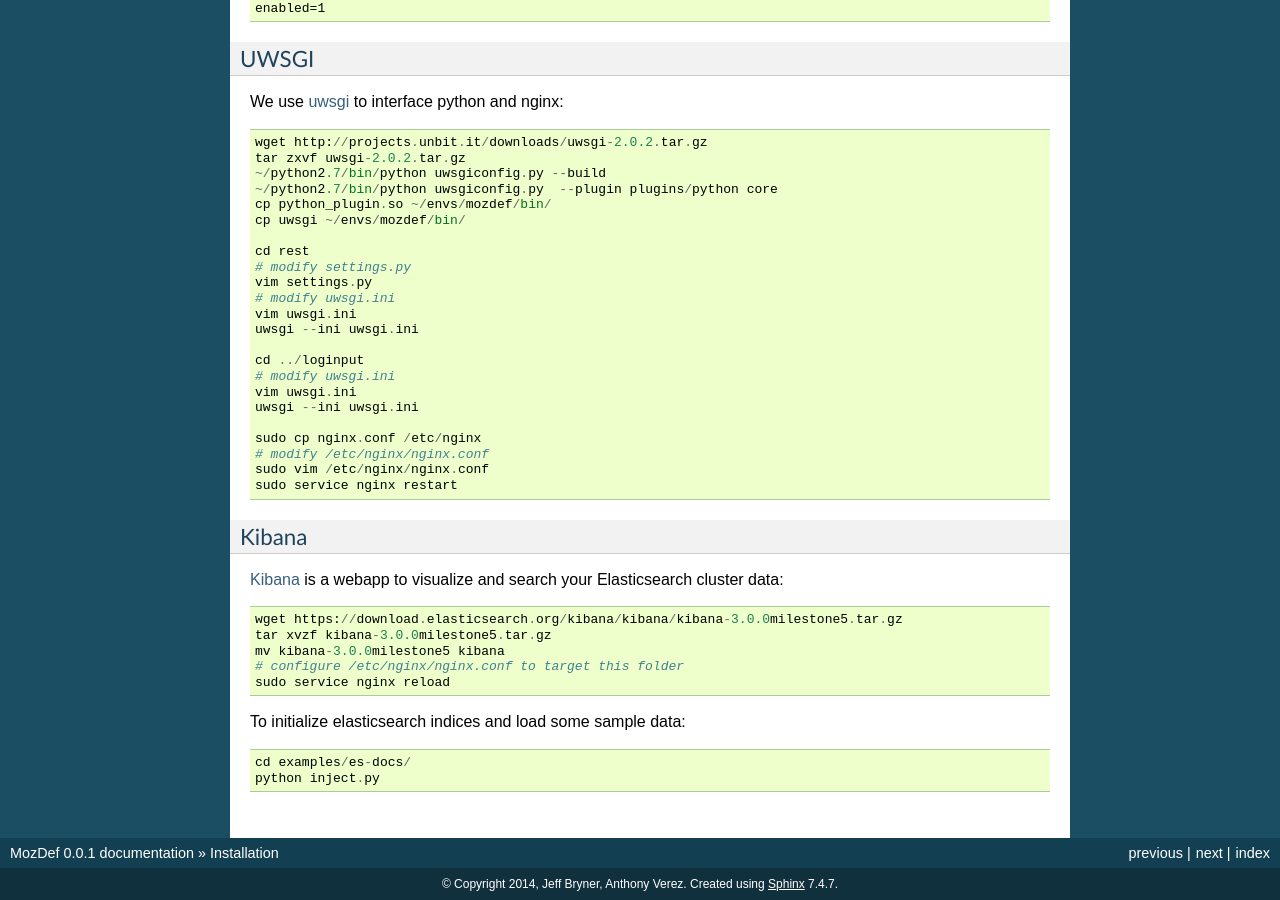
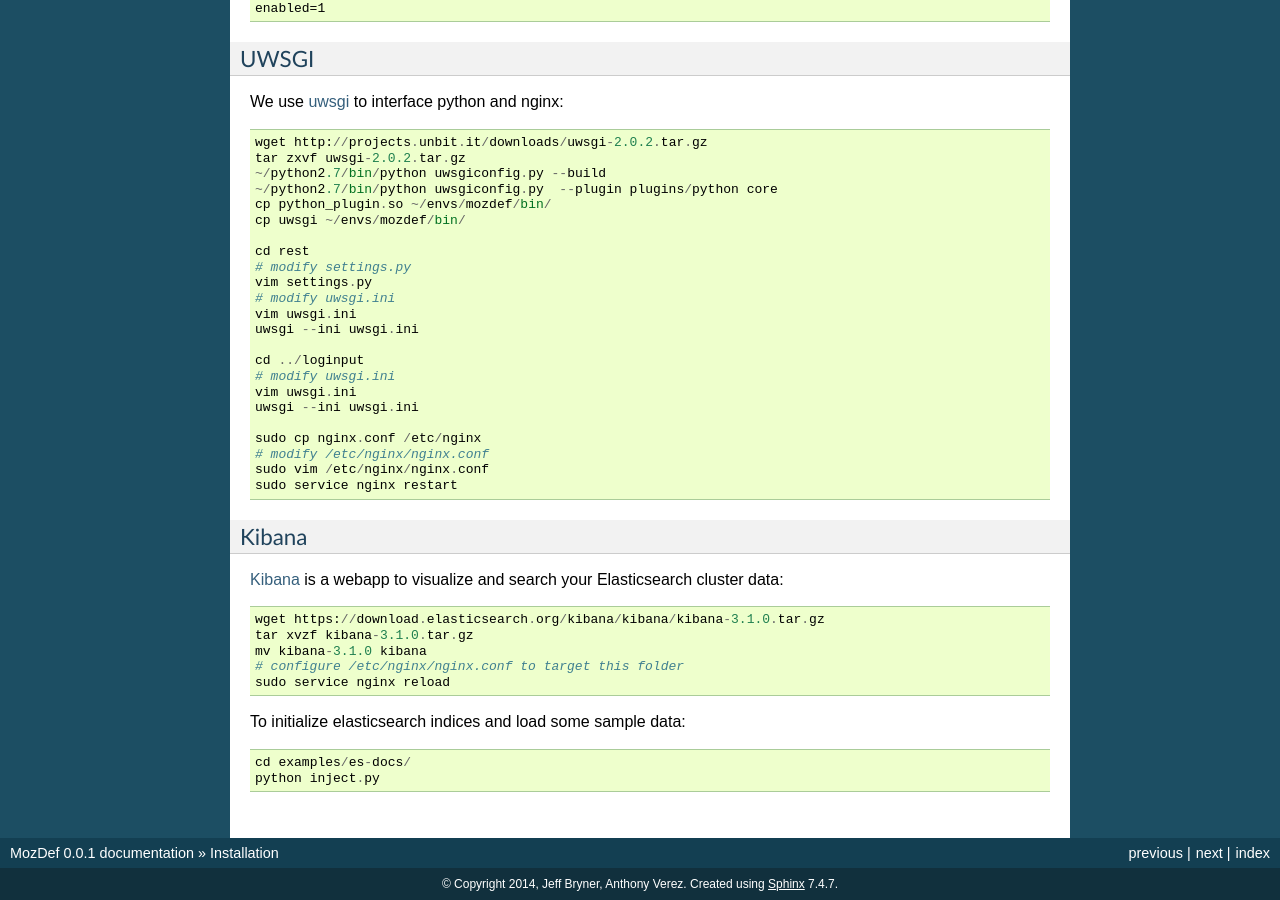
Before and after one commit to mozilla/MozDef, a Sphinx documentation site: the page built from docs/source/installation.rst, in a window 1280 px wide and 900 px high, scrolled down 5260 px. Built offline with Sphinx 7.4.7, drawn with Linux system fonts in a browser that asks for light colours.

Commit message:
averez-106-update-kibana: update kibana version

```diff
--- a/docs/source/installation.rst
+++ b/docs/source/installation.rst
@@ -331,9 +331,9 @@
 
 `Kibana`_ is a webapp to visualize and search your Elasticsearch cluster data::
 
-  wget https://download.elasticsearch.org/kibana/kibana/kibana-3.0.0milestone5.tar.gz
-  tar xvzf kibana-3.0.0milestone5.tar.gz
-  mv kibana-3.0.0milestone5 kibana
+  wget https://download.elasticsearch.org/kibana/kibana/kibana-3.1.0.tar.gz
+  tar xvzf kibana-3.1.0.tar.gz
+  mv kibana-3.1.0 kibana
   # configure /etc/nginx/nginx.conf to target this folder
   sudo service nginx reload
 
```
Also changed, not shown: 1 other file.
